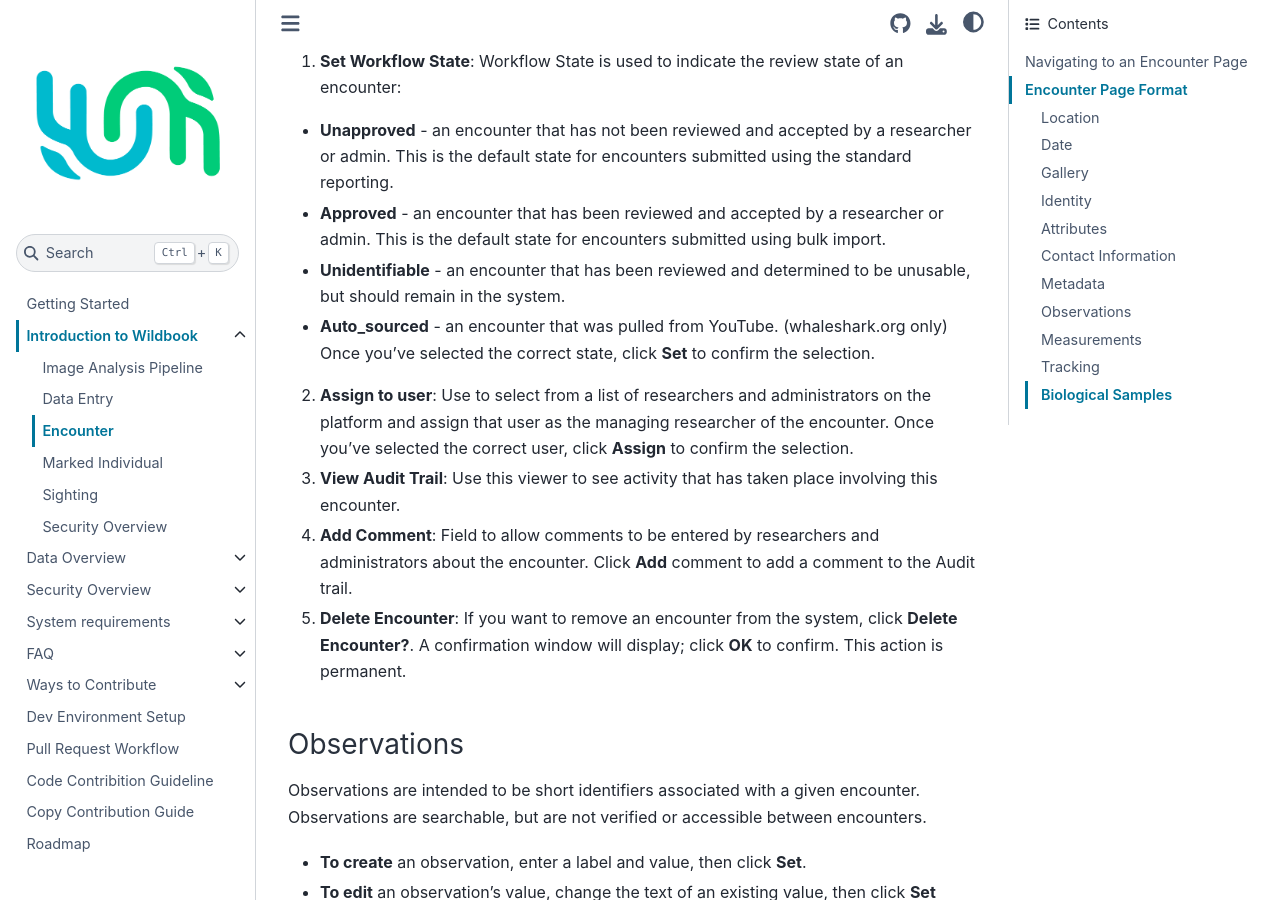
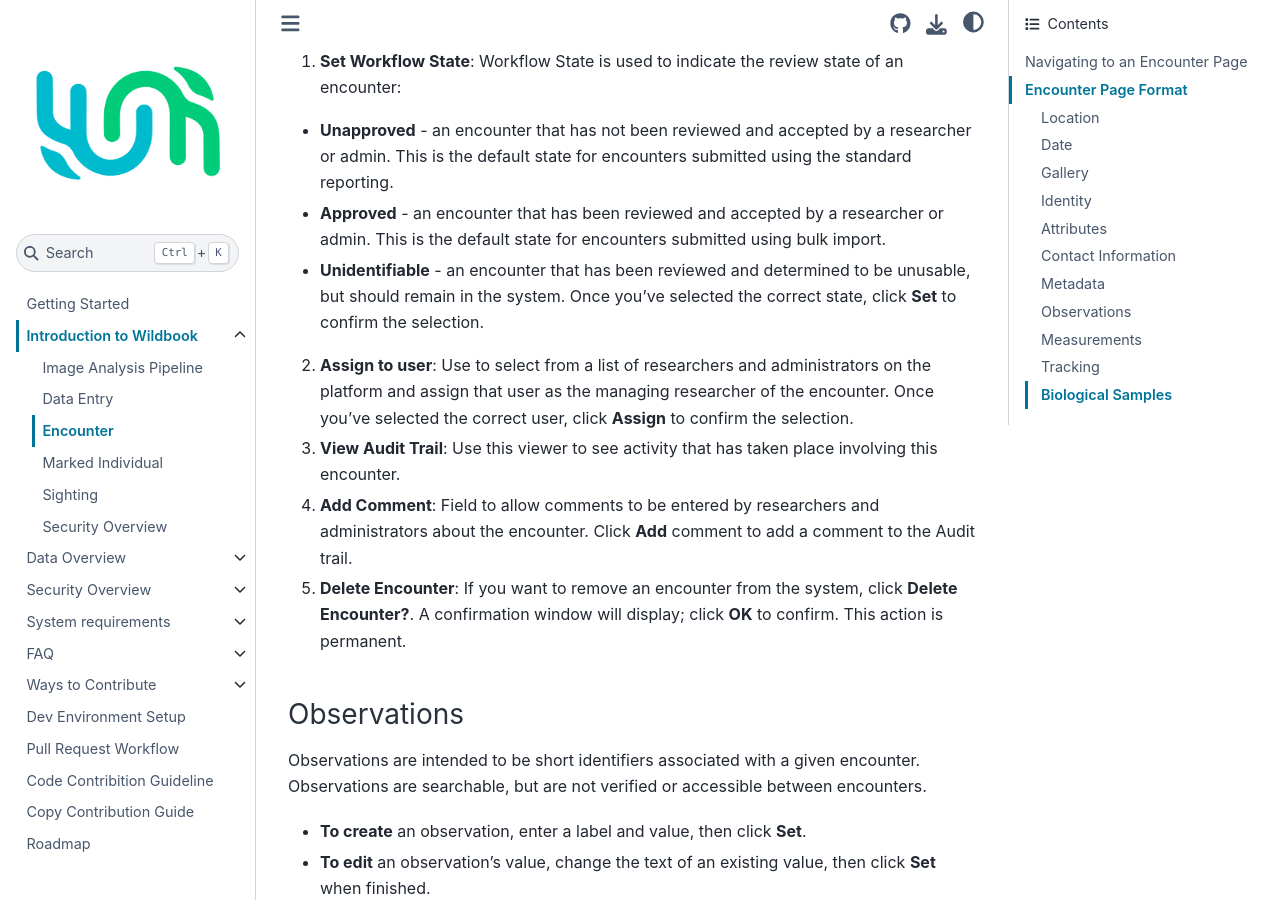
Before and after one commit to WildMeOrg/wildbook-docs, a Sphinx documentation site: the page built from docs/introduction/encounter.md, in a window 1280 px wide and 900 px high, scrolled down 8599 px. Built offline with Sphinx 7.4.7 and the Sphinx Book theme 1.1.4, drawn with Linux system fonts in a browser that asks for light colours.

Commit message:
Update encounter.md
Removed deprecated Youtube sourcing feature from Set Workflow State section.

```diff
--- a/docs/introduction/encounter.md
+++ b/docs/introduction/encounter.md
@@ -198,7 +198,6 @@ Metadata is used to handle the management of a single encounter.
 * **Unapproved** - an encounter that has not been reviewed and accepted by a researcher or admin. This is the default state for encounters submitted using the standard reporting.
 * **Approved** - an encounter that has been reviewed and accepted by a researcher or admin. This is the default state for encounters submitted using bulk import.
 * **Unidentifiable** - an encounter that has been reviewed and determined to be unusable, but should remain in the system.
-* **Auto_sourced** - an encounter that was pulled from YouTube. (whaleshark.org only)
     Once you've selected the correct state, click **Set** to confirm the selection.
 
 2. **Assign to user**: Use to select from a list of researchers and administrators on the platform and assign that user as the managing researcher of the encounter. Once you've selected the correct user, click **Assign** to confirm the selection.
```
